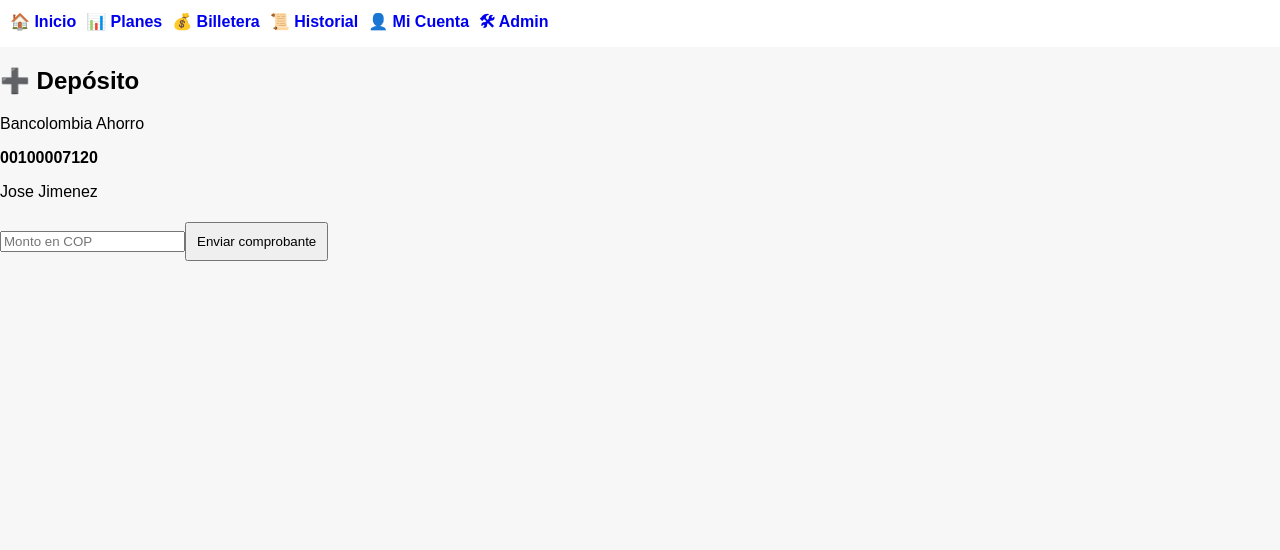
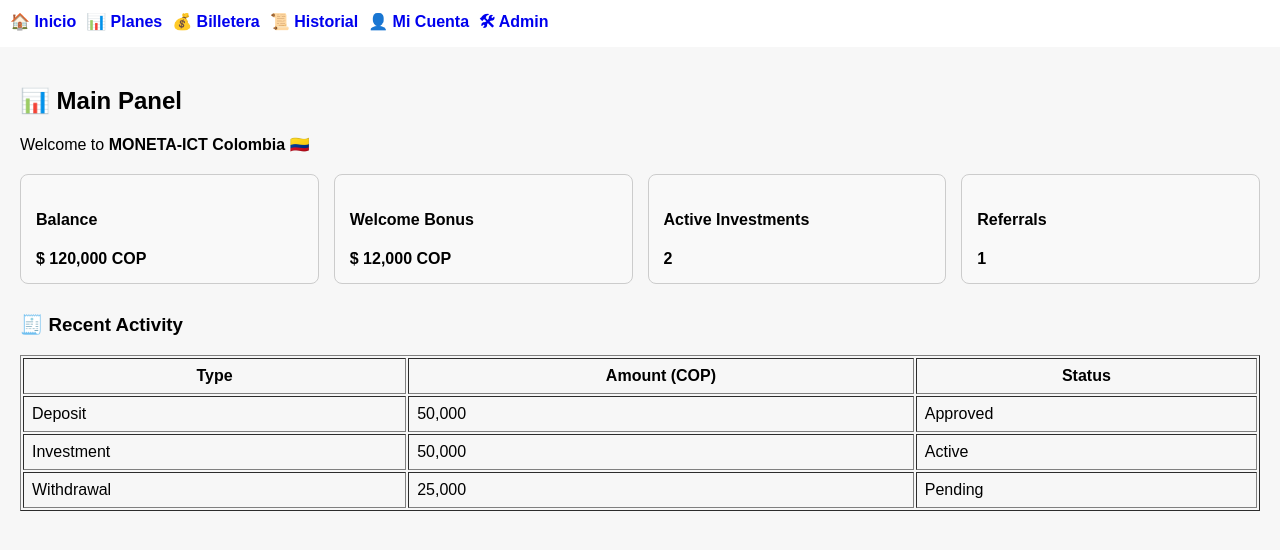
Before and after one commit to Eramsbilly/MONETA-ICT-Frontend, a React app: page /deposit in a window 1280 px wide. Shown: the top 550 px of the page. Built offline with nearby package versions, Linux system fonts and the light colour scheme; no server answers.

Commit message:
Update Deposit.js

```diff
--- a/src/Deposit.js
+++ b/src/Deposit.js
@@ -1,12 +1,66 @@
-export default function Deposit() {
+import React, { useEffect, useState } from "react";
+
+export default function Dashboard() {
+  const [stats, setStats] = useState({
+    balance: 120000,
+    bonus: 12000,
+    investments: 2,
+    referrals: 1,
+  });
+
+  const [transactions, setTransactions] = useState([
+    { id: 1, type: "Deposit", amount: 50000, status: "Approved" },
+    { id: 2, type: "Investment", amount: 50000, status: "Active" },
+    { id: 3, type: "Withdrawal", amount: 25000, status: "Pending" },
+  ]);
+
   return (
-    <div>
-      <h2>➕ Depósito</h2>
-      <p>Bancolombia Ahorro</p>
-      <p><b>00100007120</b></p>
-      <p>Jose Jimenez</p>
-      <input placeholder="Monto en COP" />
-      <button>Enviar comprobante</button>
+    <div style={{ padding: "20px" }}>
+      <h2>📊 Main Panel</h2>
+      <p>Welcome to <b>MONETA-ICT Colombia 🇨🇴</b></p>
+
+      {/* SUMMARY CARDS */}
+      <div style={{ display: "grid", gridTemplateColumns: "repeat(auto-fit, minmax(180px, 1fr))", gap: "15px", marginTop: "20px" }}>
+        <Card title="Balance" value={`$ ${stats.balance.toLocaleString()} COP`} />
+        <Card title="Welcome Bonus" value={`$ ${stats.bonus.toLocaleString()} COP`} />
+        <Card title="Active Investments" value={stats.investments} />
+        <Card title="Referrals" value={stats.referrals} />
+      </div>
+
+      {/* TRANSACTIONS */}
+      <h3 style={{ marginTop: "30px" }}>🧾 Recent Activity</h3>
+      <table width="100%" border="1" cellPadding="8" style={{ marginTop: "10px" }}>
+        <thead>
+          <tr>
+            <th>Type</th>
+            <th>Amount (COP)</th>
+            <th>Status</th>
+          </tr>
+        </thead>
+        <tbody>
+          {transactions.map(tx => (
+            <tr key={tx.id}>
+              <td>{tx.type}</td>
+              <td>{tx.amount.toLocaleString()}</td>
+              <td>{tx.status}</td>
+            </tr>
+          ))}
+        </tbody>
+      </table>
     </div>
   );
 }
+
+function Card({ title, value }) {
+  return (
+    <div style={{
+      border: "1px solid #ccc",
+      borderRadius: "8px",
+      padding: "15px",
+      background: "#f9f9f9"
+    }}>
+      <h4>{title}</h4>
+      <strong>{value}</strong>
+    </div>
+  );
+}
```
